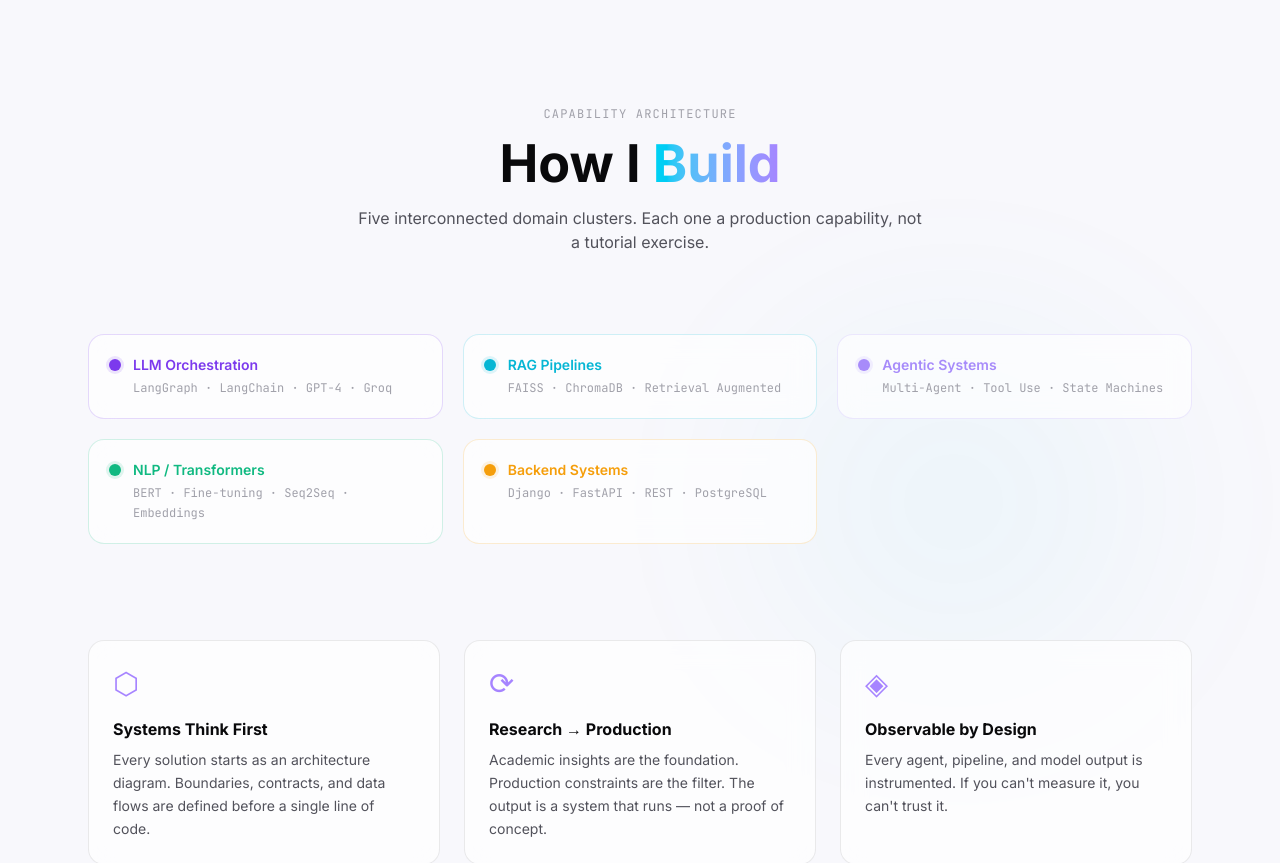
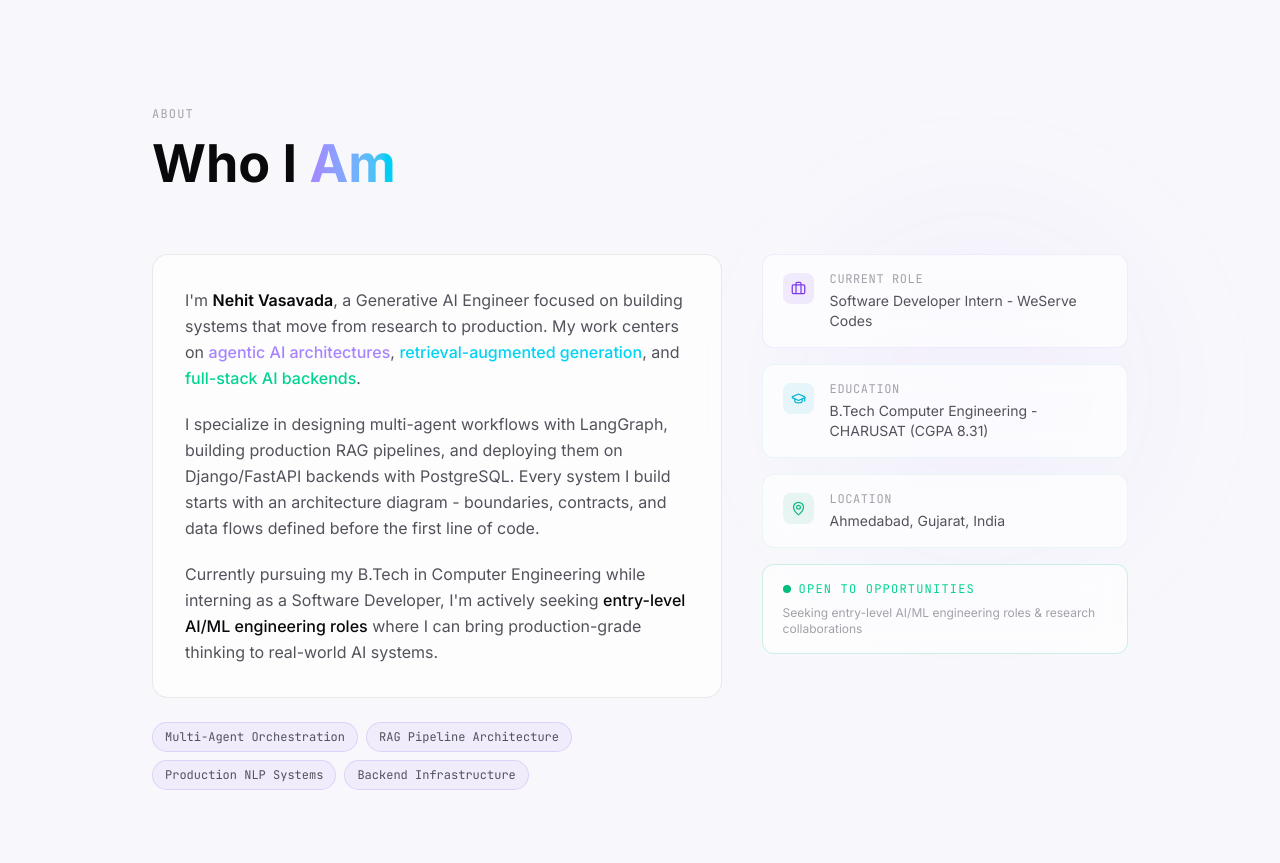
Before and after one commit to nehit07/portfolio, a Next.js app: page / in a window 1280 px wide. Shown: the part 1080-1943 px from the top of the page. Built offline with nearby package versions, Linux system fonts and the light colour scheme.

Commit message:
added a about section and changed something in the hero styling

```diff
--- a/app/page.tsx
+++ b/app/page.tsx
@@ -1,5 +1,6 @@
 import { NavBar } from "@/components/NavBar";
 import { HeroTerminal } from "@/components/HeroTerminal";
+import { AboutSection } from "@/components/AboutSection";
 import { ArchitectureMap } from "@/components/ArchitectureMap";
 import { DeployedSystems } from "@/components/DeployedSystems";
 import { SkillMatrix } from "@/components/SkillMatrix";
@@ -18,7 +19,10 @@ export default function Home() {
       {/* SECTION 1 — Hero Terminal */}
       <HeroTerminal />
 
-      {/* SECTION 2 — Architecture Map / Capabilities */}
+      {/* SECTION 2 — About */}
+      <AboutSection />
+
+      {/* SECTION 3 — Architecture Map / Capabilities */}
       <ArchitectureMap />
 
       {/* DIVIDER — Tech Marquee */}
--- /dev/null
+++ b/components/AboutSection.tsx
@@ -0,0 +1,185 @@
+"use client";
+
+import { motion } from "framer-motion";
+import { stagger, fadeUp, VIEWPORT_ONCE } from "@/lib/animations";
+import { useTheme } from "./ThemeProvider";
+import { Briefcase, GraduationCap, MapPin } from "lucide-react";
+
+// ─── Quick-Scan Cards ──────────────────────────────────────────────────────────
+const SNAPSHOT = [
+    {
+        icon: <Briefcase size={15} />,
+        label: "Current Role",
+        value: "Software Developer Intern - WeServe Codes",
+        accent: "#7c3aed",
+    },
+    {
+        icon: <GraduationCap size={15} />,
+        label: "Education",
+        value: "B.Tech Computer Engineering - CHARUSAT (CGPA 8.31)",
+        accent: "#06b6d4",
+    },
+    {
+        icon: <MapPin size={15} />,
+        label: "Location",
+        value: "Ahmedabad, Gujarat, India",
+        accent: "#10b981",
+    },
+];
+
+const FOCUS_AREAS = [
+    "Multi-Agent Orchestration",
+    "RAG Pipeline Architecture",
+    "Production NLP Systems",
+    "Backend Infrastructure",
+];
+
+// ─── Component ─────────────────────────────────────────────────────────────────
+export function AboutSection() {
+    const { theme } = useTheme();
+    const isDark = theme === "dark";
+
+    return (
+        <section id="about" className="relative py-28 overflow-hidden">
+            {/* Aurora */}
+            <div
+                className="aurora aurora-violet absolute"
+                style={{ width: "400px", height: "400px", top: "20%", left: "60%", transform: "translate(-50%,-50%)", opacity: isDark ? 1 : 0.5 }}
+                aria-hidden="true"
+            />
+
+            <div className="relative z-10 max-w-5xl mx-auto px-6">
+                {/* Header */}
+                <motion.div
+                    variants={stagger}
+                    initial="hidden"
+                    whileInView="visible"
+                    viewport={VIEWPORT_ONCE}
+                    className="mb-16"
+                >
+                    <motion.span variants={fadeUp} className="font-mono text-xs uppercase tracking-widest block mb-4" style={{ color: "var(--text-dim)" }}>
+                        ABOUT
+                    </motion.span>
+                    <motion.h2 variants={fadeUp} className="text-4xl md:text-5xl font-bold" style={{ color: "var(--text-heading)" }}>
+                        Who I{" "}
+                        <span className="bg-gradient-to-r from-violet-400 to-cyan-400 bg-clip-text text-transparent">
+                            Am
+                        </span>
+                    </motion.h2>
+                </motion.div>
+
+                {/* Two-column layout */}
+                <div className="grid grid-cols-1 lg:grid-cols-5 gap-10">
+                    {/* LEFT — Identity (3 cols) */}
+                    <motion.div
+                        variants={stagger}
+                        initial="hidden"
+                        whileInView="visible"
+                        viewport={VIEWPORT_ONCE}
+                        className="lg:col-span-3"
+                    >
+                        <motion.div
+                            variants={fadeUp}
+                            className="glass rounded-2xl p-8"
+                            style={{ borderColor: "var(--border-default)" }}
+                        >
+                            <p className="text-base leading-relaxed mb-5" style={{ color: "var(--text-secondary)" }}>
+                                I&apos;m <span className="font-semibold" style={{ color: "var(--text-heading)" }}>Nehit Vasavada</span>, a Generative AI Engineer
+                                focused on building systems that move from research to production.
+                                My work centers on <span className="text-violet-400 font-medium">agentic AI architectures</span>,{" "}
+                                <span className="text-cyan-400 font-medium">retrieval-augmented generation</span>, and{" "}
+                                <span className="text-emerald-400 font-medium">full-stack AI backends</span>.
+                            </p>
+                            <p className="text-base leading-relaxed mb-5" style={{ color: "var(--text-secondary)" }}>
+                                I specialize in designing multi-agent workflows with LangGraph, building production RAG pipelines,
+                                and deploying them on Django/FastAPI backends with PostgreSQL. Every system I build starts with
+                                an architecture diagram - boundaries, contracts, and data flows defined before the first line of code.
+                            </p>
+                            <p className="text-base leading-relaxed" style={{ color: "var(--text-secondary)" }}>
+                                Currently pursuing my B.Tech in Computer Engineering while interning as a Software Developer,
+                                I&apos;m actively seeking <span className="font-medium" style={{ color: "var(--text-heading)" }}>entry-level AI/ML engineering roles</span> where
+                                I can bring production-grade thinking to real-world AI systems.
+                            </p>
+                        </motion.div>
+
+                        {/* Focus Areas */}
+                        <motion.div
+                            variants={fadeUp}
+                            className="mt-6 flex flex-wrap gap-2"
+                        >
+                            {FOCUS_AREAS.map((area) => (
+                                <span
+                                    key={area}
+                                    className="font-mono text-xs px-3 py-1.5 rounded-full"
+                                    style={{
+                                        background: isDark ? "rgba(124,58,237,0.1)" : "rgba(124,58,237,0.06)",
+                                        color: "var(--text-secondary)",
+                                        border: isDark ? "1px solid rgba(124,58,237,0.2)" : "1px solid rgba(124,58,237,0.15)",
+                                    }}
+                                >
+                                    {area}
+                                </span>
+                            ))}
+                        </motion.div>
+                    </motion.div>
+
+                    {/* RIGHT — Snapshot Cards (2 cols) */}
+                    <motion.div
+                        variants={stagger}
+                        initial="hidden"
+                        whileInView="visible"
+                        viewport={VIEWPORT_ONCE}
+                        className="lg:col-span-2 flex flex-col gap-4"
+                    >
+                        {SNAPSHOT.map((item) => (
+                            <motion.div
+                                key={item.label}
+                                variants={fadeUp}
+                                className="glass rounded-xl px-5 py-4 flex items-start gap-4 hover-card"
+                                style={{ borderColor: `${item.accent}15` }}
+                            >
+                                <span
+                                    className="p-2 rounded-lg shrink-0 mt-0.5"
+                                    style={{ background: `${item.accent}18`, color: item.accent }}
+                                >
+                                    {item.icon}
+                                </span>
+                                <div className="flex flex-col min-w-0">
+                                    <span className="font-mono text-xs uppercase tracking-wider" style={{ color: "var(--text-dim)" }}>
+                                        {item.label}
+                                    </span>
+                                    <span className="text-sm mt-1" style={{ color: "var(--text-secondary)" }}>
+                                        {item.value}
+                                    </span>
+                                </div>
+                            </motion.div>
+                        ))}
+
+                        {/* Availability indicator */}
+                        <motion.div
+                            variants={fadeUp}
+                            className="glass rounded-xl px-5 py-4"
+                            style={{
+                                borderColor: "rgba(16,185,129,0.2)",
+                                animation: "breath 3s ease-in-out infinite",
+                            }}
+                        >
+                            <div className="flex items-center gap-2">
+                                <span className="relative flex h-2 w-2">
+                                    <span className="animate-ping absolute inline-flex h-full w-full rounded-full bg-emerald-400 opacity-75" />
+                                    <span className="relative inline-flex rounded-full h-2 w-2 bg-emerald-500" />
+                                </span>
+                                <span className="font-mono text-xs text-emerald-400 uppercase tracking-widest">
+                                    Open to Opportunities
+                                </span>
+                            </div>
+                            <p className="text-xs mt-2" style={{ color: "var(--text-dim)" }}>
+                                Seeking entry-level AI/ML engineering roles &amp; research collaborations
+                            </p>
+                        </motion.div>
+                    </motion.div>
+                </div>
+            </div>
+        </section>
+    );
+}
--- a/components/ArchitectureMap.tsx
+++ b/components/ArchitectureMap.tsx
@@ -71,7 +71,7 @@ export function ArchitectureMap() {
     const isDark = theme === "dark";
 
     return (
-        <section id="about" className="relative py-28 overflow-hidden">
+        <section id="capabilities" className="relative py-28 overflow-hidden">
             {/* Aurora */}
             <div
                 className="aurora aurora-cyan absolute"
--- a/components/HeroTerminal.tsx
+++ b/components/HeroTerminal.tsx
@@ -201,11 +201,11 @@ export function HeroTerminal() {
                         className="text-base md:text-lg max-w-xl leading-relaxed mb-8"
                         style={{ color: "var(--text-secondary)" }}
                     >
-                        I architect and deploy AI pipelines — from multi-agent orchestration with{" "}
+                        I architect AI systems end-to-end — from multi-agent orchestration with{" "}
                         <span className="text-violet-400 font-medium">LangGraph</span> to production{" "}
-                        <span className="text-cyan-400 font-medium">RAG systems</span> and{" "}
+                        <span className="text-cyan-400 font-medium">RAG pipelines</span> and{" "}
                         <span className="text-emerald-400 font-medium">transformer-based NLP</span>.
-                        Research-backed. Production-ready.
+                        Research-informed. Deployment-proven.
                     </motion.p>
 
                     {/* Badges */}
```
